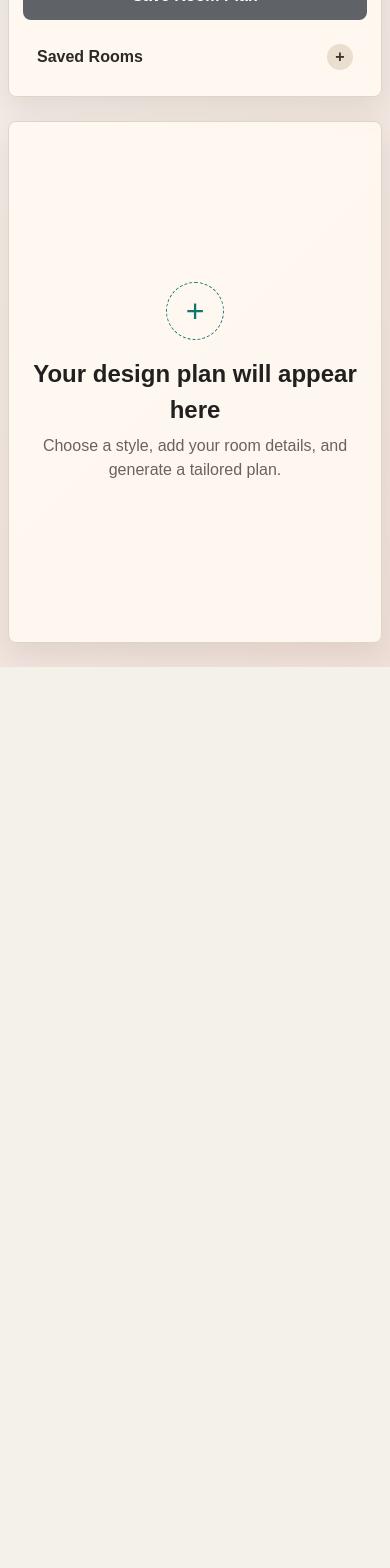
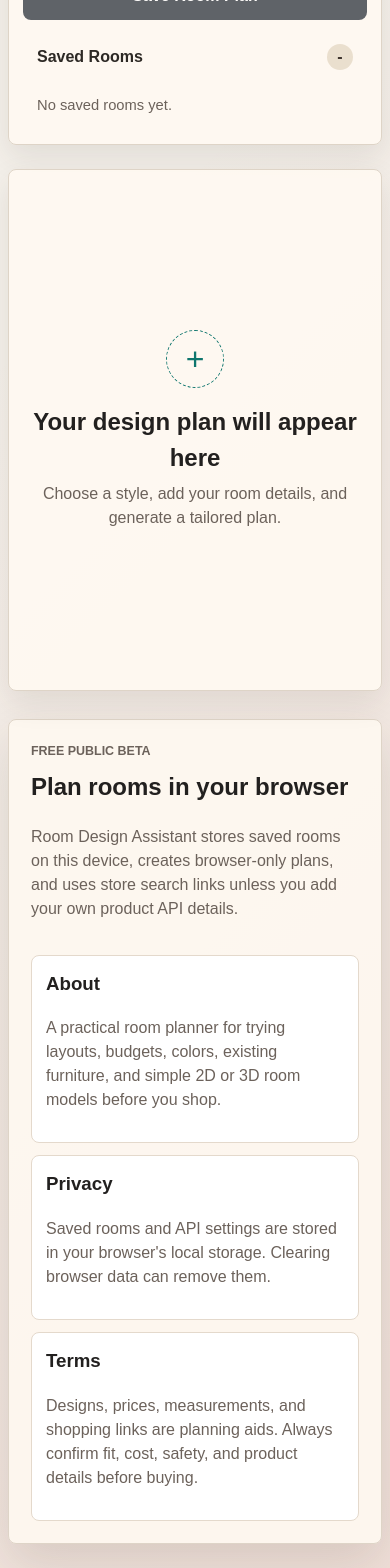
Before and after one commit to heytimmyrow-sudo/room-design-assistant, a Next.js app: page / in a window 390 px wide. Shown: the part 1890-3458 px from the top of the page. Before the commit the page ends 2557 px from the top, so only its background shows below. Built offline with nearby package versions, Linux system fonts and the light colour scheme.

Commit message:
Add free website polish upgrades

```diff
--- a/app/globals.css
+++ b/app/globals.css
@@ -385,7 +385,7 @@ button:disabled {
 
 .saved-room-actions {
   display: grid;
-  grid-template-columns: 1fr 1fr;
+  grid-template-columns: repeat(2, minmax(0, 1fr));
   gap: 8px;
 }
 
@@ -762,7 +762,7 @@ li + li {
   width: 22px;
   height: 22px;
   min-height: 22px;
-  accent-color: var(--teal);
+  accent-color: var(--accent);
 }
 
 .full-tool-button {
@@ -842,8 +842,12 @@ li + li {
 .tool-button-row,
 .export-actions {
   display: grid;
-  grid-template-columns: 1fr 1fr;
+  grid-template-columns: repeat(2, minmax(0, 1fr));
   gap: 8px;
+}
+
+.export-actions {
+  grid-template-columns: 1fr;
 }
 
 .placement-tools button,
@@ -1408,6 +1412,30 @@ li + li {
   border-radius: 50%;
 }
 
+.product-shape.chair {
+  width: 42%;
+  height: 68px;
+  border-radius: 12px 12px 8px 8px;
+}
+
+.product-shape.desk {
+  width: 72%;
+  height: 38px;
+  border-radius: 6px;
+}
+
+.product-shape.bed {
+  width: 82%;
+  height: 72px;
+  border-radius: 14px 14px 8px 8px;
+}
+
+.product-shape.electronics {
+  width: 68%;
+  height: 82px;
+  border-radius: 8px;
+}
+
 .product-shape.storage {
   width: 54%;
   height: 92px;
@@ -1534,9 +1562,49 @@ li + li {
   background: var(--accent);
 }
 
+.site-info {
+  display: grid;
+  grid-template-columns: minmax(0, 0.95fr) minmax(0, 1.55fr);
+  gap: 18px;
+  margin-top: 28px;
+  border: 1px solid var(--border);
+  border-radius: 8px;
+  background: rgba(255, 250, 242, 0.86);
+  box-shadow: var(--shadow);
+  padding: 22px;
+}
+
+.site-info h2,
+.site-info h3,
+.site-info p {
+  margin-top: 0;
+}
+
+.site-info p {
+  color: var(--muted);
+}
+
+.info-grid {
+  display: grid;
+  grid-template-columns: repeat(3, minmax(0, 1fr));
+  gap: 12px;
+}
+
+.info-grid article {
+  border: 1px solid #e4d9cc;
+  border-radius: 8px;
+  background: #ffffff;
+  padding: 14px;
+}
+
 @media (max-width: 860px) {
   .hero,
-  .workspace {
+  .workspace,
+  .site-info {
+    grid-template-columns: 1fr;
+  }
+
+  .info-grid {
     grid-template-columns: 1fr;
   }
 
--- a/app/page.tsx
+++ b/app/page.tsx
@@ -59,10 +59,12 @@ export default function Home() {
                   <option value="small-bedroom">Small bedroom</option>
                   <option value="gaming-setup">Gaming setup</option>
                   <option value="studio-apartment">Studio apartment</option>
-                  <option value="shared-kids-room">Shared kids room</option>
-                  <option value="home-office">Home office</option>
-                </select>
-              </label>
+                <option value="shared-kids-room">Shared kids room</option>
+                <option value="home-office">Home office</option>
+                <option value="rental-living-room">Rental living room</option>
+                <option value="small-dining-room">Small dining room</option>
+              </select>
+            </label>
 
               <label htmlFor="designStyle">
                 Design style
@@ -399,7 +401,7 @@ export default function Home() {
               Save Room Plan
             </button>
 
-            <details className="saved-rooms form-panel">
+            <details className="saved-rooms form-panel" open>
               <summary>
                 <span id="savedRoomsTitle">Saved Rooms</span>
                 <span id="saveStatus" aria-live="polite"></span>
@@ -480,6 +482,7 @@ export default function Home() {
                         <div className="export-actions">
                           <button type="button" className="secondary-button" id="downloadImageButton">Download Image</button>
                           <button type="button" className="secondary-button" id="downloadPdfButton">Download PDF</button>
+                          <button type="button" className="secondary-button" id="downloadChecklistButton">Download List</button>
                         </div>
                       </section>
                     </div>
@@ -534,6 +537,42 @@ export default function Home() {
             </div>
           </section>
         </section>
+        <section className="site-info" aria-labelledby="siteInfoTitle">
+          <div>
+            <p className="eyebrow">Free public beta</p>
+            <h2 id="siteInfoTitle">Plan rooms in your browser</h2>
+            <p>
+              Room Design Assistant stores saved rooms on this device, creates
+              browser-only plans, and uses store search links unless you add
+              your own product API details.
+            </p>
+          </div>
+          <div className="info-grid">
+            <article>
+              <h3>About</h3>
+              <p>
+                A practical room planner for trying layouts, budgets, colors,
+                existing furniture, and simple 2D or 3D room models before you
+                shop.
+              </p>
+            </article>
+            <article>
+              <h3>Privacy</h3>
+              <p>
+                Saved rooms and API settings are stored in your browser's local
+                storage. Clearing browser data can remove them.
+              </p>
+            </article>
+            <article>
+              <h3>Terms</h3>
+              <p>
+                Designs, prices, measurements, and shopping links are planning
+                aids. Always confirm fit, cost, safety, and product details
+                before buying.
+              </p>
+            </article>
+          </div>
+        </section>
       </main>
       <Script
         src="https://unpkg.com/three@0.160.0/build/three.min.js"
--- a/public/room-design.js
+++ b/public/room-design.js
@@ -29,6 +29,7 @@ const moodBoard = document.querySelector("#moodBoard");
 const styleNotes = document.querySelector("#styleNotes");
 const downloadImageButton = document.querySelector("#downloadImageButton");
 const downloadPdfButton = document.querySelector("#downloadPdfButton");
+const downloadChecklistButton = document.querySelector("#downloadChecklistButton");
 const saveButton = document.querySelector("#saveButton");
 const savedRoomList = document.querySelector("#savedRoomList");
 const saveStatus = document.querySelector("#saveStatus");
@@ -89,6 +90,22 @@ const roomTemplates = {
     mustHaves: "standing desk, task chair, storage cabinet",
     windowPlan: "right wall",
     wallPlan: "desk should face away from window glare"
+  },
+  "rental-living-room": {
+    roomType: "rental living room",
+    designStyle: "cozy",
+    dimensions: "12 x 15 ft",
+    mustHaves: "sofa, media console, storage ottoman",
+    windowPlan: "back center",
+    wallPlan: "use renter-friendly lighting and no-drill storage"
+  },
+  "small-dining-room": {
+    roomType: "dining room",
+    designStyle: "minimalist",
+    dimensions: "9 x 10 ft",
+    mustHaves: "round dining table, four chairs, narrow cabinet",
+    windowPlan: "left center",
+    wallPlan: "keep chair pull-out space clear"
   }
 };
 
@@ -184,27 +201,37 @@ const suggestedFurnitureByStyle = {
   cozy: [
     ["Reading Floor Lamp", "warm linen shade for a quiet evening corner", "18 x 18 x 62 in", "$70-$160", "#c8943f", "light"],
     ["Woven Storage Basket", "soft storage for blankets, toys, or everyday clutter", "20 x 16 x 16 in", "$35-$85", "#9c7a55", "storage"],
-    ["Compact Accent Chair", "extra seat with rounded arms and textured fabric", "30 x 32 x 34 in", "$180-$420", "#8a8f67", "chair"]
+    ["Compact Accent Chair", "extra seat with rounded arms and textured fabric", "30 x 32 x 34 in", "$180-$420", "#8a8f67", "chair"],
+    ["Curtain Panel Pair", "softens light and adds cozy texture", "52 x 84 in", "$35-$120", "#f1d7bd", "storage"],
+    ["Pouf Footrest", "small flexible piece for seating or lounging", "20 x 20 x 16 in", "$45-$140", "#b98365", "seat"]
   ],
   modern: [
     ["Slim Console Table", "narrow landing zone with a clean metal frame", "44 x 12 x 30 in", "$120-$280", "#2f3437", "table"],
     ["Low Planter Stand", "structured greenery without taking much floor space", "16 x 16 x 24 in", "$45-$120", "#0f766e", "storage"],
-    ["Swivel Accent Chair", "compact seating with a polished modern profile", "31 x 31 x 32 in", "$240-$620", "#b58b3b", "chair"]
+    ["Swivel Accent Chair", "compact seating with a polished modern profile", "31 x 31 x 32 in", "$240-$620", "#b58b3b", "chair"],
+    ["Wall-Mounted Desk", "compact work surface for mixed-use rooms", "36 x 18 x 30 in", "$120-$260", "#76563d", "desk"],
+    ["Framed Floor Mirror", "adds light and checks proportions near the entry", "24 x 2 x 64 in", "$90-$260", "#d8d0c5", "storage"]
   ],
   minimalist: [
     ["Wall-Mounted Shelf", "simple display and storage that keeps the floor open", "36 x 10 x 8 in", "$55-$140", "#c9a66b", "storage"],
     ["Paper Shade Floor Lamp", "soft light with a quiet sculptural shape", "15 x 15 x 58 in", "$45-$130", "#fafaf7", "light"],
-    ["Small Round Stool", "flexible seat or side table with a small footprint", "16 x 16 x 18 in", "$50-$120", "#b9b5ad", "chair"]
+    ["Small Round Stool", "flexible seat or side table with a small footprint", "16 x 16 x 18 in", "$50-$120", "#b9b5ad", "chair"],
+    ["Under-Bed Storage Bin", "keeps backup items out of sight", "36 x 18 x 7 in", "$25-$70", "#e6e0d5", "storage"],
+    ["Simple Writing Desk", "small workspace with clean lines", "42 x 22 x 30 in", "$110-$260", "#c9a66b", "desk"]
   ],
   luxury: [
     ["Velvet Storage Ottoman", "rich texture plus hidden storage for blankets", "42 x 22 x 18 in", "$180-$480", "#0d5c50", "seat"],
     ["Brass Picture Light", "focused accent lighting for art or shelving", "20 x 6 x 8 in", "$90-$220", "#d4b16a", "light"],
-    ["Marble-Look Drink Table", "small polished perch for seating zones", "14 x 14 x 24 in", "$120-$280", "#f4ede1", "table"]
+    ["Marble-Look Drink Table", "small polished perch for seating zones", "14 x 14 x 24 in", "$120-$280", "#f4ede1", "table"],
+    ["Tufted Accent Bench", "polished seat for the foot of a bed or entry", "48 x 18 x 20 in", "$220-$520", "#8f5f73", "seat"],
+    ["Layered Table Lamp", "warm side lighting with a tailored shade", "16 x 16 x 28 in", "$120-$320", "#d4b16a", "light"]
   ],
   gaming: [
     ["Cable Management Rack", "keeps power strips and cords off the floor", "24 x 8 x 6 in", "$25-$70", "#20242a", "storage"],
     ["LED Corner Lamp", "vertical color light for ambient game lighting", "10 x 10 x 58 in", "$45-$140", "#18b7d9", "light"],
-    ["Controller Display Shelf", "small wall-style display for gear and collectibles", "32 x 8 x 24 in", "$50-$150", "#7c3aed", "storage"]
+    ["Controller Display Shelf", "small wall-style display for gear and collectibles", "32 x 8 x 24 in", "$50-$150", "#7c3aed", "storage"],
+    ["Compact Streaming Desk", "extra surface for mic, camera, or console gear", "48 x 24 x 30 in", "$160-$360", "#20242a", "desk"],
+    ["Monitor Arm", "frees desk space and improves screen position", "18 x 6 x 20 in", "$45-$150", "#18b7d9", "electronics"]
   ]
 };
 
@@ -1201,6 +1228,9 @@ function showFurnitureList(products) {
 function renderSavedRooms() {
   const savedRooms = getSavedRooms();
   savedRoomList.innerHTML = "";
+  saveStatus.textContent = savedRooms.length
+    ? `${savedRooms.length} saved`
+    : "";
 
   if (!savedRooms.length) {
     const empty = document.createElement("p");
@@ -1252,7 +1282,14 @@ function renderSavedRooms() {
     renameButton.setAttribute("aria-label", `Rename ${room.name}`);
     renameButton.addEventListener("click", () => renameSavedRoom(room.id));
 
-    actions.append(loadButton, duplicateButton, renameButton, deleteButton);
+    const exportButton = document.createElement("button");
+    exportButton.type = "button";
+    exportButton.className = "secondary-button";
+    exportButton.textContent = "Export";
+    exportButton.setAttribute("aria-label", `Export ${room.name}`);
+    exportButton.addEventListener("click", () => exportSavedRoom(room.id));
+
+    actions.append(loadButton, duplicateButton, renameButton, exportButton, deleteButton);
     card.append(title, meta, actions);
     savedRoomList.appendChild(card);
   });
@@ -1382,7 +1419,7 @@ function saveCurrentRoom() {
   saveStatus.textContent = "Saved";
   setTimeout(() => {
     if (saveStatus.textContent === "Saved") {
-      saveStatus.textContent = "";
+      renderSavedRooms();
     }
   }, 1800);
 }
@@ -1455,6 +1492,29 @@ function renameSavedRoom(id) {
     : item));
   renderSavedRooms();
   saveStatus.textContent = "Renamed";
+}
+
+function makeSafeFilename(value) {
+  return String(value || "room-design")
+    .toLowerCase()
+    .replace(/[^a-z0-9]+/g, "-")
+    .replace(/^-|-$/g, "")
+    .slice(0, 72) || "room-design";
+}
+
+function exportSavedRoom(id) {
+  const room = getSavedRooms().find((item) => item.id === id);
+
+  if (!room) {
+    return;
+  }
+
+  downloadTextFile(
+    `${makeSafeFilename(room.name)}.json`,
+    JSON.stringify(room, null, 2),
+    "application/json"
+  );
+  saveStatus.textContent = "Exported";
 }
 
 function showPalette(colors, favoriteColors) {
@@ -1664,6 +1724,45 @@ function exportRoomImage() {
   }
 }
 
+function buildShoppingListText(snapshot) {
+  const lines = [
+    snapshot.title,
+    "",
+    `Room: ${snapshot.formValues.roomName || snapshot.formValues.roomType || "Untitled room"}`,
+    `Dimensions: ${snapshot.roomShape?.label || snapshot.dimensions?.label || "Not set"}`,
+    `Budget: ${snapshot.formValues.budget ? `$${Number(snapshot.formValues.budget).toLocaleString()}` : "Not set"}`,
+    "",
+    "Furniture",
+    ...snapshot.products.map((product) => {
+      const link = product.sourceUrl ? ` - ${product.sourceUrl}` : "";
+      const placement = product.placementLabel ? ` - placed at ${product.placementLabel}` : "";
+      return `- ${product.name}: ${product.size}, ${product.price}${placement}${link}`;
+    }),
+    "",
+    "Checklist",
+    ...(snapshot.checklist || []).map((item) => `- ${item}`),
+    "",
+    "Decor Ideas",
+    ...(snapshot.decor || []).map((item) => `- ${item}`),
+    "",
+    "Layout",
+    snapshot.layout || ""
+  ];
+
+  return lines.join("\n");
+}
+
+function exportShoppingList() {
+  if (!currentSnapshot) {
+    return;
+  }
+
+  downloadTextFile(
+    `${makeSafeFilename(currentSnapshot.title)}-shopping-list.txt`,
+    buildShoppingListText(currentSnapshot)
+  );
+}
+
 function exportRoomPdf() {
   if (!currentSnapshot) {
     return;
@@ -1684,13 +1783,18 @@ function exportRoomPdf() {
           h1 { margin-bottom: 8px; }
           h2 { margin-top: 24px; }
           li { margin-bottom: 6px; }
+          a { color: #115e59; }
         </style>
       </head>
       <body>
         <h1>${escapeHtml(currentSnapshot.title)}</h1>
         <p>${escapeHtml(currentSnapshot.description)}</p>
         <h2>Furniture</h2>
-        <ul>${currentSnapshot.products.map((product) => `<li>${escapeHtml(product.name)}: ${escapeHtml(product.size)}, ${escapeHtml(product.price)}</li>`).join("")}</ul>
+        <ul>${currentSnapshot.products.map((product) => `<li>${escapeHtml(product.name)}: ${escapeHtml(product.size)}, ${escapeHtml(product.price)}${product.placementLabel ? `, placed at ${escapeHtml(product.placementLabel)}` : ""}${product.sourceUrl ? ` - <a href="${escapeHtml(product.sourceUrl)}">store link</a>` : ""}</li>`).join("")}</ul>
+        <h2>Shopping Checklist</h2>
+        <ul>${(currentSnapshot.checklist || []).map((item) => `<li>${escapeHtml(item)}</li>`).join("")}</ul>
+        <h2>Decor Ideas</h2>
+        <ul>${(currentSnapshot.decor || []).map((item) => `<li>${escapeHtml(item)}</li>`).join("")}</ul>
         <h2>Budget</h2>
         <p>Estimated total: $${(currentSnapshot.budgetSummary?.plannedTotal || 0).toLocaleString()} - ${escapeHtml(currentSnapshot.budgetSummary?.status || "")}</p>
         <h2>Fit Warnings</h2>
@@ -3095,6 +3199,7 @@ placementCommand?.addEventListener("keydown", (event) => {
 applyPlacementButton?.addEventListener("click", applyTypedPlacement);
 downloadImageButton?.addEventListener("click", exportRoomImage);
 downloadPdfButton?.addEventListener("click", exportRoomPdf);
+downloadChecklistButton?.addEventListener("click", exportShoppingList);
 addSpaceButton.addEventListener("click", () => {
   extraSpaces.appendChild(createExtraSpaceRow());
 });
```
Also changed, not shown: 1 other file (tests, documents, lock files or other folders).
